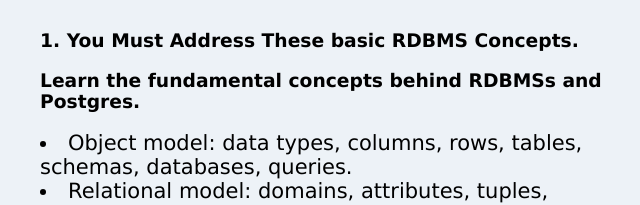
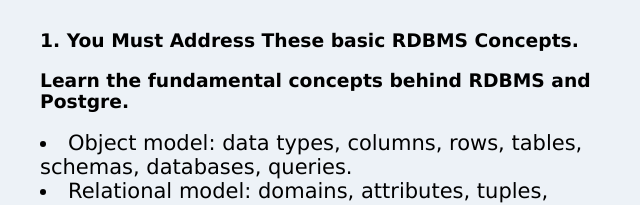
Before and after one commit to stephmup/Tech-Career-Path, a plain HTML site: page assets/blog-1.html in a window 1280 px wide. Shown: the part 561-766 px from the top of the page, 318-958 px from the left. Drawn offline with Linux system fonts and the light colour scheme.

```diff
--- a/assets/blog-1.html
+++ b/assets/blog-1.html
@@ -25,7 +25,7 @@
         <li style="font-size: 21px">Open-source development and community.</li>
         <br>
         <h3>1. You Must Address These basic RDBMS Concepts.</h3>
-        <h3>Learn the fundamental concepts behind RDBMSs and Postgres.</h3>
+        <h3>Learn the fundamental concepts behind RDBMS and Postgre.</h3>
         <li style="font-size: 21px">Object model: data types, columns, rows, tables, schemas, databases, queries.</li>
         <li style="font-size: 21px">Relational model: domains, attributes, tuples, relations, constraints, NULL.</li>
         <li style="font-size: 21px">Databases high-level concepts: ACID, MVCC, transactions, write-ahead log, query processing.</li>
```
